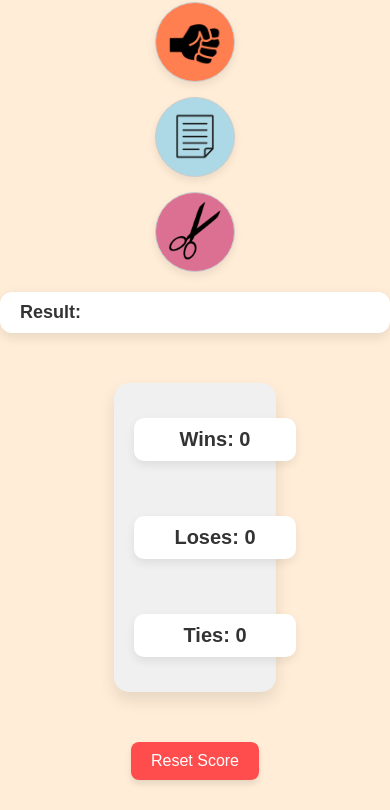
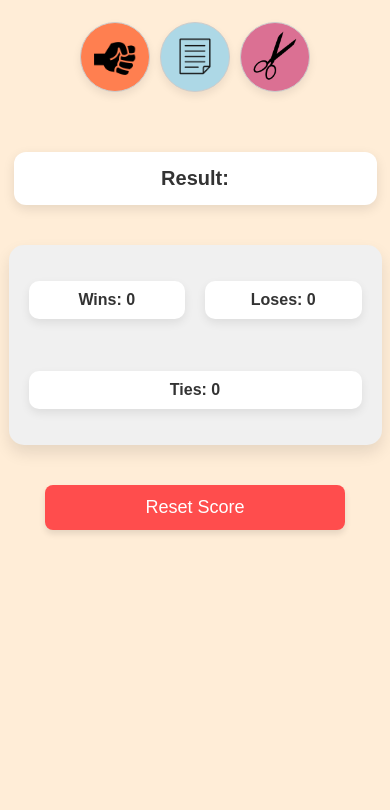
Before and after one commit to HuseynCfrv/JS-CSS-HTML, a plain HTML site: page lessons/rock-paper-scissors.html in a window 390 px wide. Shown: the part 112-922 px from the top of the page. After the commit the page ends 844 px from the top, so only its background shows below. Drawn offline with Linux system fonts and the light colour scheme.

Commit message:
Update rock-paper-scissors.html

```diff
--- a/lessons/rock-paper-scissors.html
+++ b/lessons/rock-paper-scissors.html
@@ -17,7 +17,7 @@
         font-size: 48px;
         font-weight: 800;
         color: #333;
-      margin: 30px 0;
+        margin: 30px 10px;
         text-transform: uppercase;
         letter-spacing: 2px;
         background: linear-gradient(90deg, #404dff, #08eb00);
@@ -27,15 +27,13 @@
         animation: fadeInDown 1s ease-in-out;
       }
 
-    button {
-      cursor: pointer;
-    }
-
       .rps__container {
         justify-content: center;
         align-items: center;
         display: flex;
         gap: 10px;
+        flex-wrap: wrap;
+        margin: 20px;
       }
 
       .rps__button {
@@ -82,54 +80,56 @@
         background-color: rgb(243, 70, 127);
       }
 
-    .result__section {
+      .results__section {
         display: flex;
         flex-direction: column;
         align-items: center;
-      margin-top: 40px;
+        margin: 40px 0;
         gap: 20px;
+        padding: 0 10px;
       }
 
       #result {
-      font-size: 24px;
+        font-size: 20px;
         font-weight: bold;
         color: #333;
         background-color: #ffffff;
-      padding: 15px 30px;
+        padding: 15px;
         border-radius: 12px;
         box-shadow: 0 4px 12px rgba(0, 0, 0, 0.1);
-      min-width: 300px;
-      margin: 40px auto;
+        width: 90%;
+        max-width: 400px;
+        text-align: center;
       }
 
       .scoreboard {
         display: flex;
+        flex-wrap: wrap;
         justify-content: center;
         align-items: center;
-      gap: 40px;
+        gap: 20px;
         background-color: #f0f0f0;
-      padding: 20px 40px;
+        padding: 20px;
         border-radius: 15px;
         box-shadow: 0 8px 16px rgba(0, 0, 0, 0.1);
-      margin: 50px auto;
-      width: fit-content;
-      flex-wrap: wrap;
+        width: 90%;
+        max-width: 500px;
       }
 
       .scoreboard p {
-      font-size: 20px;
+        font-size: 18px;
         font-weight: bold;
         color: #333;
         background-color: #ffffff;
-      padding: 10px 20px;
+        padding: 10px 15px;
         border-radius: 10px;
         box-shadow: 0 4px 10px rgba(0, 0, 0, 0.08);
+        flex: 1 1 120px;
         text-align: center;
-      min-width: 180px;
       }
 
       .reset__button {
-      padding: 10px 20px;
+        padding: 12px 20px;
         font-size: 18px;
         background-color: #ff4d4d;
         color: white;
@@ -138,8 +138,10 @@
         cursor: pointer;
         transition: background-color 0.3s ease, transform 0.2s ease;
         box-shadow: 0 4px 6px rgba(0, 0, 0, 0.1);
-      margin: 60px auto;
         display: block;
+        width: 90%;
+        max-width: 300px;
+        margin: 40px auto;
       }
 
       .reset__button:hover {
@@ -158,49 +160,23 @@
         }
       }
 
-    @media (max-width: 768px) {
+      @media (max-width: 600px) {
         .header__title {
           font-size: 32px;
-        margin: 20px 0;
-      }
-
-      .rps__container {
-        flex-direction: column;
-        gap: 15px;
         }
 
         .rps__button {
-        width: 80px;
-        height: 80px;
+          width: 70px;
+          height: 70px;
         }
 
         .rps__button img {
-        width: 60px;
-        height: 60px;
-      }
-
-      #result {
-        font-size: 18px;
-        padding: 10px 20px;
-        margin: 20px auto;
-        min-width: auto;
-      }
-
-      .scoreboard {
-        flex-direction: column;
-        gap: 15px;
-        padding: 15px 20px;
+          width: 50px;
+          height: 50px;
         }
 
         .scoreboard p {
-        min-width: auto;
-        width: 100%;
-        text-align: center;
-      }
-
-      .reset__button {
           font-size: 16px;
-        margin: 30px auto;
         }
       }
     </style>
@@ -215,7 +191,10 @@
       <button class="rps__button rps__button--paper" onclick="play('paper')">
         <img src="images/paper.png" alt="paper" width="80" height="80" />
       </button>
-    <button class="rps__button rps__button--scissors" onclick="play('scissors')">
+      <button
+        class="rps__button rps__button--scissors"
+        onclick="play('scissors')"
+      >
         <img src="images/scissors.png" alt="Scissors" width="80" height="80" />
       </button>
     </div>
@@ -239,46 +218,32 @@
         drawScore: 0,
       };
 
-    let result = '';
-
       updateScoreboard();
 
       function play(playerChoice) {
         const choices = ["rock", "paper", "scissors"];
-      const computerChoice = choices[Math.floor(Math.random() * choices.length)];
+        const computerChoice =
+          choices[Math.floor(Math.random() * choices.length)];
 
+        let resultText;
         if (playerChoice === computerChoice) {
-        result = `The opponent chose ${computerChoice}. It's a draw`;
+          resultText = `The opponent chose ${computerChoice}. It's a draw`;
           score.drawScore++;
         } else if (
           (playerChoice === "rock" && computerChoice === "scissors") ||
           (playerChoice === "paper" && computerChoice === "rock") ||
           (playerChoice === "scissors" && computerChoice === "paper")
         ) {
-        result = `The opponent chose ${computerChoice}. You won!`;
+          resultText = `The opponent chose ${computerChoice}. You won!`;
           score.playerScore++;
         } else {
-        result = `The opponent chose ${computerChoice}. You lost!`;
+          resultText = `The opponent chose ${computerChoice}. You lost!`;
           score.computerScore++;
         }
 
-      typeResult(result);
+        typeResult(resultText);
         localStorage.setItem("score", JSON.stringify(score));
         updateScoreboard();
-    }
-
-    function updateScoreboard() {
-      document.getElementById("player-score").textContent = `Wins: ${score.playerScore}`;
-      document.getElementById("computer-score").textContent = `Loses: ${score.computerScore}`;
-      document.getElementById("draw-score").textContent = `Ties: ${score.drawScore}`;
-    }
-
-    function resetScore() {
-      score = { playerScore: 0, computerScore: 0, drawScore: 0 };
-      document.getElementById("result-text").textContent = '';
-      localStorage.setItem("score", JSON.stringify(score));
-      updateScoreboard();
-      alert("Your score has been reset");
       }
 
       function typeResult(text) {
@@ -295,12 +260,33 @@
         type();
       }
 
-    const rpsButtons = document.querySelectorAll('.rps__button');
-    rpsButtons.forEach(button => {
-      button.addEventListener('click', () => {
-        rpsButtons.forEach(btn => btn.disabled = true);
+      function updateScoreboard() {
+        document.getElementById(
+          "player-score"
+        ).textContent = `Wins: ${score.playerScore}`;
+        document.getElementById(
+          "computer-score"
+        ).textContent = `Loses: ${score.computerScore}`;
+        document.getElementById(
+          "draw-score"
+        ).textContent = `Ties: ${score.drawScore}`;
+      }
+
+      function resetScore() {
+        score = { playerScore: 0, computerScore: 0, drawScore: 0 };
+        document.getElementById("result-text").textContent = "";
+        localStorage.setItem("score", JSON.stringify(score));
+        updateScoreboard();
+        alert("Your score has been reset");
+      }
+
+      // Disable buttons temporarily after click
+      const rpsButtons = document.querySelectorAll(".rps__button");
+      rpsButtons.forEach((button) => {
+        button.addEventListener("click", () => {
+          rpsButtons.forEach((btn) => (btn.disabled = true));
           setTimeout(() => {
-          rpsButtons.forEach(btn => btn.disabled = false);
+            rpsButtons.forEach((btn) => (btn.disabled = false));
           }, 800);
         });
       });
```
Lines whose indentation alone changed are shown as unchanged.
